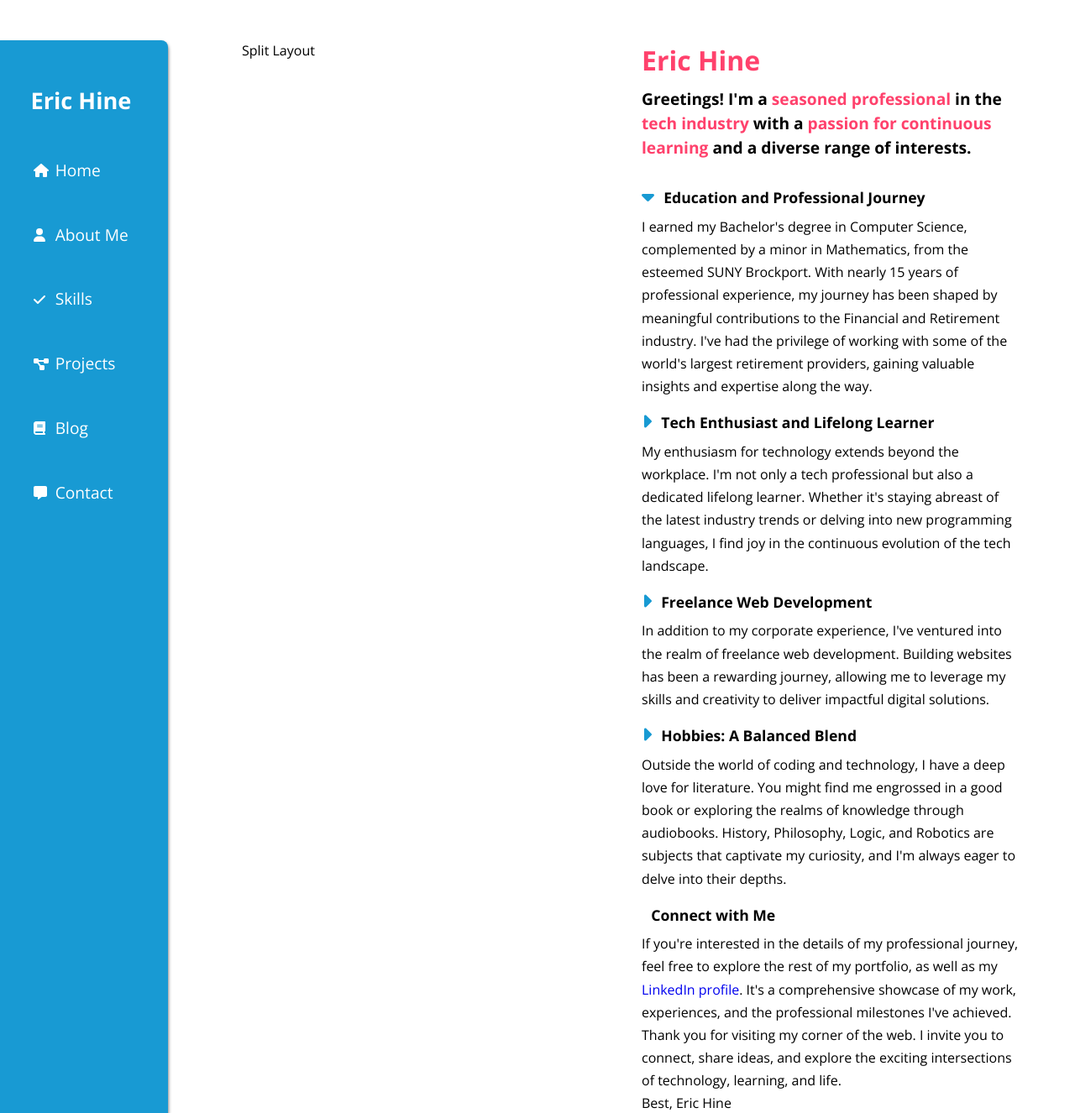
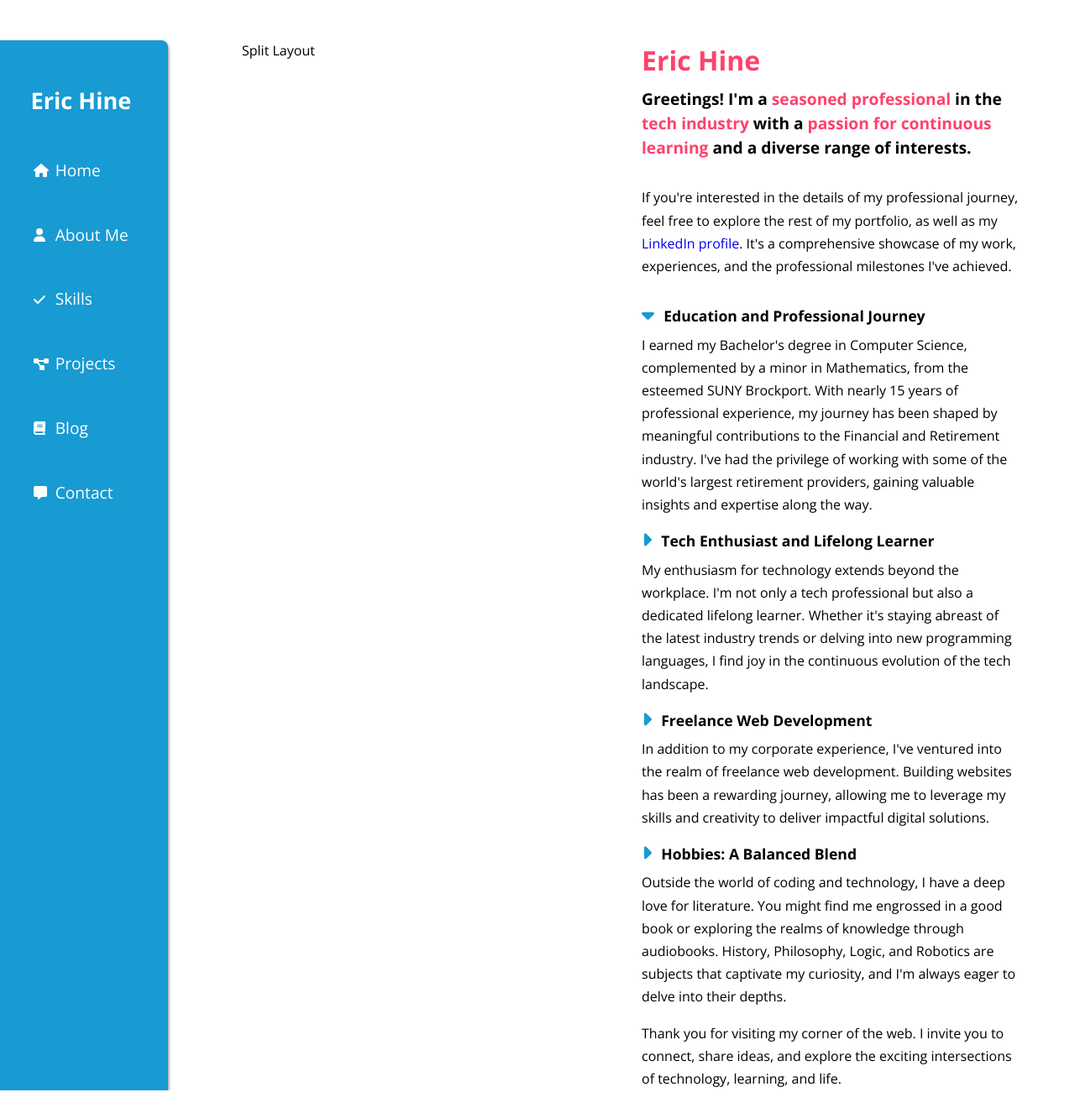
Before and after one commit to R-Daneel0livaw/portfolio, a React (Vite) app: page /about in a window 1280 px wide. Shown: the whole page at 84% size. After the commit the page ends 1299 px from the top, so only its background shows below. Built offline with nearby package versions, Linux system fonts and the light colour scheme; a web font is replaced by a local one.

Commit message:
Reposition About Me footer content.

```diff
--- a/src/pages/About/AboutMe.module.css
+++ b/src/pages/About/AboutMe.module.css
@@ -1,3 +1,8 @@
+.aboutContainer {
+    display: flex;
+    flex-direction: column;
+}
+
 .highlight {
     font-weight: bold;
     color: #ff416c;
@@ -5,6 +10,10 @@
 
 .sectionSpacer {
     margin-top: 1rem;
+}
+
+.details {
+    margin-bottom: 2rem;
 }
 
 .sectionHeadingContainer {
@@ -26,3 +35,10 @@
 .sectionContent {
     line-height: 1.7em;
 }
+
+.footerContainer {
+    display: flex;
+    flex-direction: column;
+    gap: 1rem;
+    margin-top: 1rem;
+}
--- a/src/pages/About/AboutMe.tsx
+++ b/src/pages/About/AboutMe.tsx
@@ -5,15 +5,17 @@ import styles from "./AboutMe.module.css";
 
 export default function AboutMe() {
   return (
-    <section id="about">
+    <section id="about" className={styles.aboutContainer}>
+      <div>
         <section id="introduction">
           <PageHeader
             title="Eric Hine"
             description={
               <p>
                 Greetings! I'm a{" "}
-              <span className={styles.highlight}>seasoned professional</span> in
-              the <span className={styles.highlight}>tech industry</span> with a{" "}
+                <span className={styles.highlight}>seasoned professional</span>{" "}
+                in the <span className={styles.highlight}>tech industry</span>{" "}
+                with a{" "}
                 <span className={styles.highlight}>
                   passion for continuous learning
                 </span>{" "}
@@ -21,6 +23,22 @@ export default function AboutMe() {
               </p>
             }
           />
+        </section>
+
+        <section className={`${styles.sectionSpacer} ${styles.details}`}>
+          <p className={styles.sectionContent}>
+            If you're interested in the details of my professional journey, feel
+            free to explore the rest of my portfolio, as well as my{" "}
+            <a
+              href="your-linkedin-profile"
+              target="_blank"
+              rel="noopener noreferrer"
+            >
+              LinkedIn profile
+            </a>
+            . It's a comprehensive showcase of my work, experiences, and the
+            professional milestones I've achieved.
+          </p>
         </section>
 
         <section className={styles.sectionSpacer}>
@@ -35,8 +53,8 @@ export default function AboutMe() {
           </div>
           <p className={styles.sectionContent}>
             I earned my Bachelor's degree in Computer Science, complemented by a
-          minor in Mathematics, from the esteemed SUNY Brockport. With nearly 15
-          years of professional experience, my journey has been shaped by
+            minor in Mathematics, from the esteemed SUNY Brockport. With nearly
+            15 years of professional experience, my journey has been shaped by
             meaningful contributions to the Financial and Retirement industry.
             I've had the privilege of working with some of the world's largest
             retirement providers, gaining valuable insights and expertise along
@@ -57,9 +75,9 @@ export default function AboutMe() {
           <p className={styles.sectionContent}>
             My enthusiasm for technology extends beyond the workplace. I'm not
             only a tech professional but also a dedicated lifelong learner.
-          Whether it's staying abreast of the latest industry trends or delving
-          into new programming languages, I find joy in the continuous evolution
-          of the tech landscape.
+            Whether it's staying abreast of the latest industry trends or
+            delving into new programming languages, I find joy in the continuous
+            evolution of the tech landscape.
           </p>
         </section>
 
@@ -91,35 +109,18 @@ export default function AboutMe() {
             Outside the world of coding and technology, I have a deep love for
             literature. You might find me engrossed in a good book or exploring
             the realms of knowledge through audiobooks. History, Philosophy,
-          Logic, and Robotics are subjects that captivate my curiosity, and I'm
-          always eager to delve into their depths.
+            Logic, and Robotics are subjects that captivate my curiosity, and
+            I'm always eager to delve into their depths.
           </p>
         </section>
+      </div>
 
-      <section className={styles.sectionSpacer}>
-        <h2 className={styles.sectionHeading}>Connect with Me</h2>
-        <p className={styles.sectionContent}>
-          If you're interested in the details of my professional journey, feel
-          free to explore the rest of my portfolio, as well as my{" "}
-          <a
-            href="your-linkedin-profile"
-            target="_blank"
-            rel="noopener noreferrer"
-          >
-            LinkedIn profile
-          </a>
-          . It's a comprehensive showcase of my work, experiences, and the
-          professional milestones I've achieved.
-        </p>
-      </section>
-
-      <footer>
+      <footer className={styles.footerContainer}>
         <p className={styles.sectionContent}>
           Thank you for visiting my corner of the web. I invite you to connect,
           share ideas, and explore the exciting intersections of technology,
           learning, and life.
         </p>
-        <p>Best, Eric Hine</p>
       </footer>
     </section>
   );
```
Lines whose indentation alone changed are shown as unchanged.
